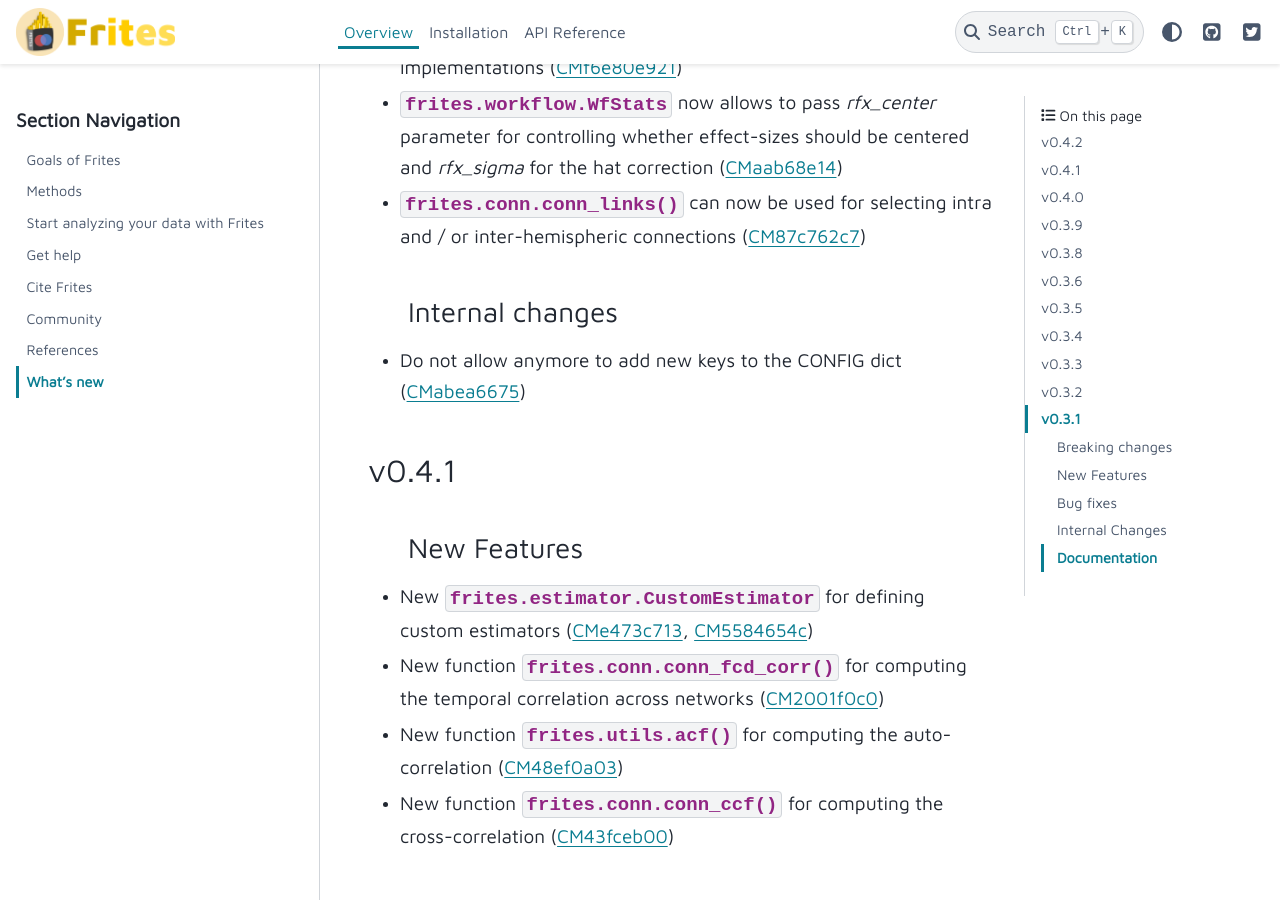
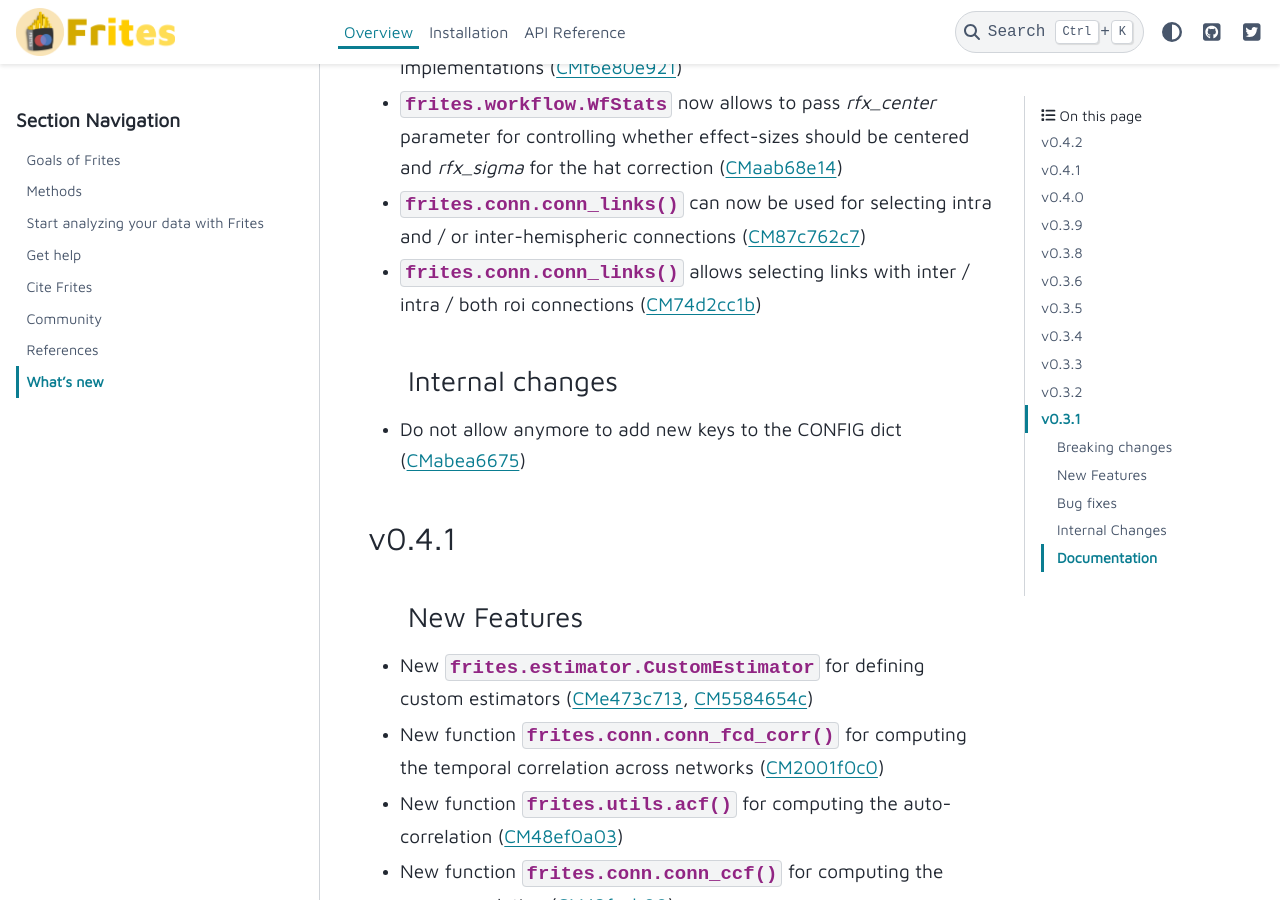
Before and after one commit to brainets/frites, a Sphinx documentation site: the page built from docs/source/overview/ovw_whatsnew.rst, in a window 1280 px wide and 900 px high, scrolled down 860 px. Built offline with Sphinx 7.4.7 and the PyData theme 0.15.4, drawn with Linux system fonts in a browser that asks for light colours; pages that are not in the unit, such as notebooks, are missing from menus.

Commit message:
Update whatsnew

```diff
--- a/docs/source/overview/ovw_whatsnew.rst
+++ b/docs/source/overview/ovw_whatsnew.rst
@@ -18,6 +18,7 @@ New Features
 * :class:`frites.estimator.CorrEstimator` can no be defined with Pearson or Spearman correlation with both vector or tensor-based implementations (:commit:`f6e80e921`)
 * :class:`frites.workflow.WfStats` now allows to pass `rfx_center` parameter for controlling whether effect-sizes should be centered and `rfx_sigma` for the hat correction (:commit:`aab68e14`)
 * :func:`frites.conn.conn_links` can now be used for selecting intra and / or inter-hemispheric connections (:commit:`87c762c7`)
+* :func:`frites.conn.conn_links` allows selecting links with inter / intra / both roi connections (:commit:`74d2cc1b`)
 
 Internal changes
 ++++++++++++++++
```
